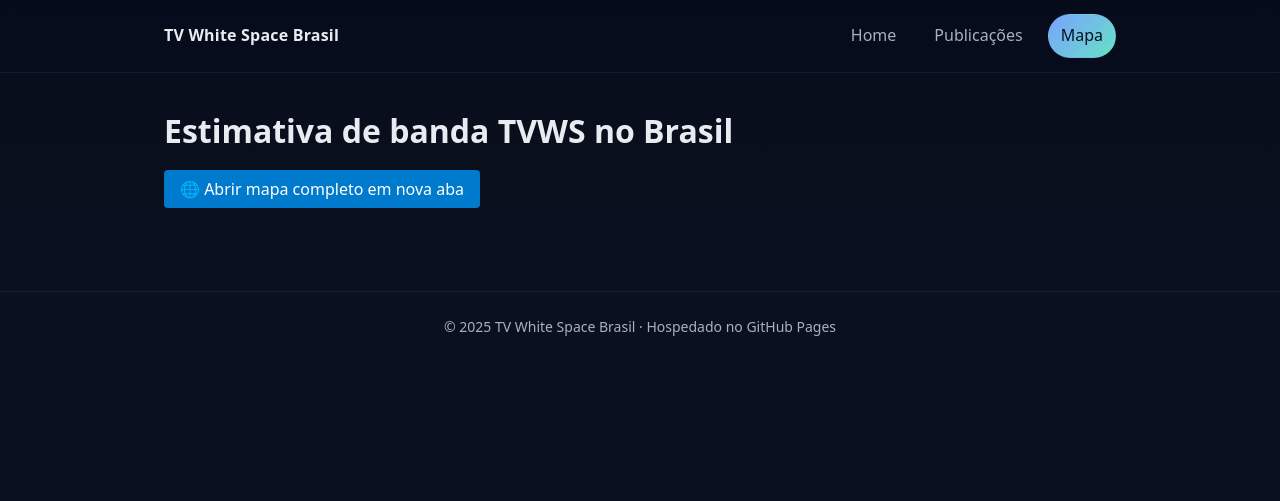
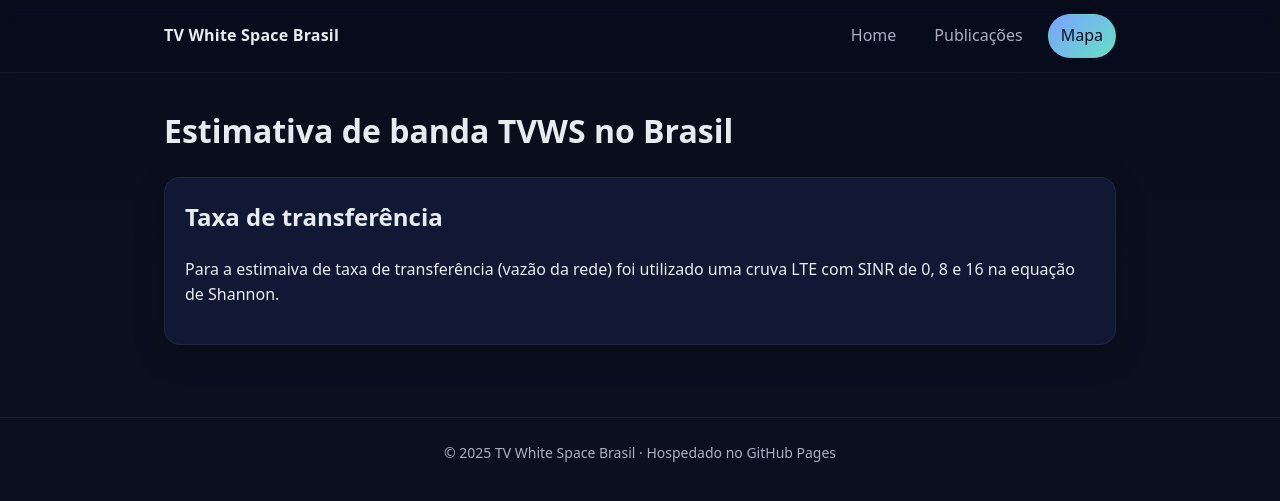
Before and after one commit to tvws-br/tvws-br.github.io, a Jekyll site: the page built from mapa-detalhes.md, in a window 1280 px wide. Shown: the top 501 px of the page. Built offline with Jekyll 4.4.1, drawn with Linux system fonts in a browser that asks for light colours.

Commit message:
ajuestes pre-apresentacao

```diff
--- a/mapa-detalhes.md
+++ b/mapa-detalhes.md
@@ -6,8 +6,9 @@ permalink: /mapa/detalhe
 
 # Estimativa de banda TVWS no Brasil
 
-<div style="margin-bottom: 1em;">
-  <a href="https://nic02.duckdns.org/brmap/" target="_blank" class="btn" style="padding: 0.5em 1em; background-color: #007acc; color: white; text-decoration: none; border-radius: 4px;">
-    🌐 Abrir mapa completo em nova aba
-  </a>
+<div class="card" style="margin-top:16px">
+    <h2>Taxa de transferência</h2>
+    <p>
+      Para a estimaiva de taxa de transferência (vazão da rede) foi utilizado uma cruva LTE com SINR de 0, 8 e 16 na equação de Shannon.
+    </p>
 </div>
```
Also changed, not shown: index.md (+1 -1 lines), mapa.md (+1 -1 lines).
